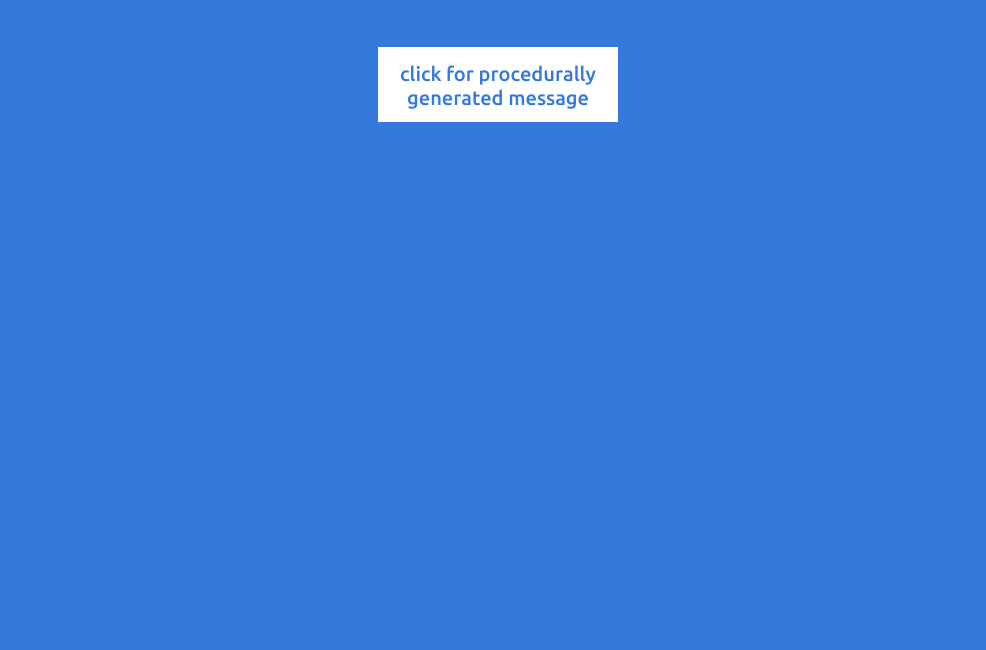
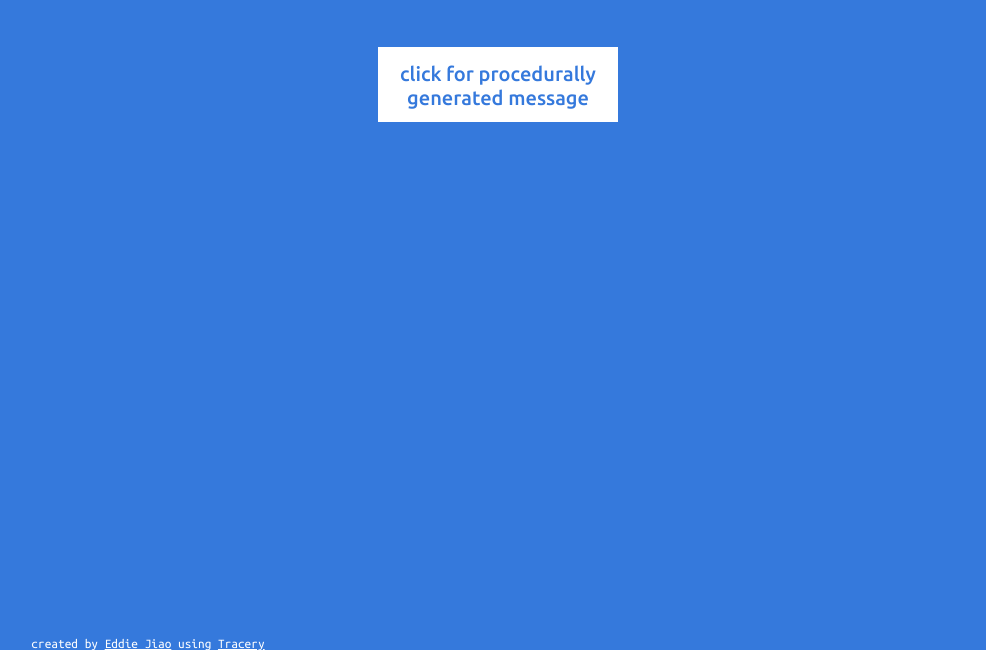
Before and after one commit to ejiao/cs_simulator, a plain HTML site: page index.html in a window 1280 px wide. Shown: the part 150-800 px from the top of the page, without its empty margins (142-1128 px from the left). Drawn offline with nearby package versions, Linux system fonts and the light colour scheme.

Commit message:
added footer

```diff
--- a/index.html
+++ b/index.html
@@ -40,6 +40,18 @@
         background-color: #3981DC;
         color: white;
       }
+      #footer {
+          margin: auto;
+          width: 300px;
+          position:fixed;
+          font-family:  'Ubuntu Mono', monospace;
+          font-size: 10pt;
+          background-color: #3579DC;
+          bottom:0;
+      }
+      a {
+        color: white;
+      }
     </style>
   </head>
   <body>
@@ -48,7 +60,11 @@
       <div class="button">click for procedurally generated message</div>
       <p id="message">
       </p>
+      <div id="footer">
+      created by <a href="http://www.eddiejiao.me/"> Eddie Jiao</a> using <a href="https://github.com/galaxykate/tracery"> Tracery </a>
+      </div>
     </div>
+
     <script
   src="https://code.jquery.com/jquery-3.2.1.min.js"
   integrity="sha256-hwg4gsxgFZhOsEEamdOYGBf13FyQuiTwlAQgxVSNgt4="
@@ -58,4 +74,5 @@
 
   </body>
 
+
 </html>
```
